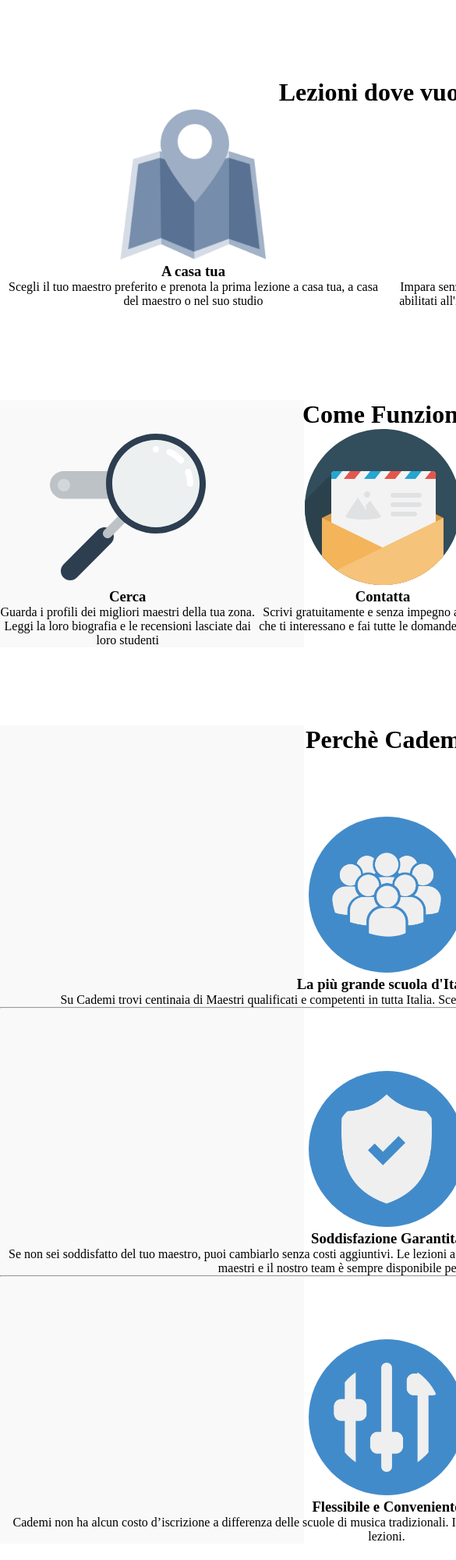
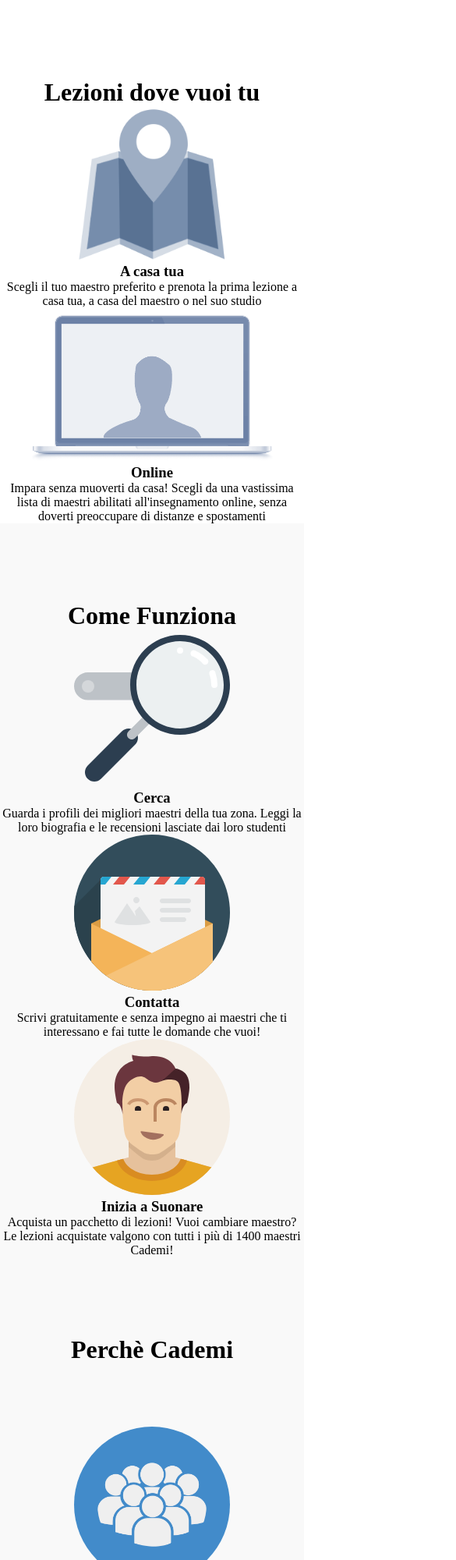
Before and after one commit to marco-de-clara/html-css-resp-wannabe-12bool, a plain HTML site: page index.html in a window 390 px wide. Shown: the top 2000 px of the page at 78% size, 585 px wide, since content can reach past the window. Before the commit the page ends 1979 px from the top, so only its background shows below. Drawn offline with Linux system fonts and the light colour scheme.

Commit message:
Responsive for mobile, tablet and desktop

```diff
--- a/index.html
+++ b/index.html
@@ -3,20 +3,20 @@
   <head>
     <meta charset="utf-8">
     <meta name="viewport" content="width=device-width, initial-scale=1.0">
+    <link rel="stylesheet" href="style.css">
     <link rel="stylesheet" href="12bool.css">
-    <link rel="stylesheet" href="style.css">
     <title>Boolean aCademy</title>
   </head>
   <body>
     <div id="lezioni" class="container">
-      <div class="row">
+      <div class="row col-xs-12">
         <h1>Lezioni dove vuoi tu</h1>
-        <div class="left">
+        <div class="col-xs-12 col-md-6">
           <img src="img/icon/maps.png" alt="">
           <h3>A casa tua</h3>
           Scegli il tuo maestro preferito e prenota la prima lezione a casa tua, a casa del maestro o nel suo studio
         </div>
-        <div class="right">
+        <div class="col-xs-12 col-md-6">
           <img src="img/icon/screen.png" alt="">
           <h3>Online</h3>
           Impara senza muoverti da casa! Scegli da una vastissima lista di maestri abilitati all'insegnamento online, senza doverti preoccupare di distanze e spostamenti
@@ -26,19 +26,19 @@
     </div>
 
     <div id="steps" class="container grey">
-      <div class="row">
+      <div class="row col-xs-12">
         <h1>Come Funziona</h1>
-        <div class="left">
+        <div class="col-xs-12 col-md-6 col-lg-4">
           <img src="img/search.svg" alt="">
           <h3>Cerca</h3>
           Guarda i profili dei migliori maestri della tua zona. Leggi la loro biografia e le recensioni lasciate dai loro studenti
         </div>
-        <div class="central">
+        <div class="col-xs-12 col-md-6 col-lg-4">
           <img src="img/letter.svg" alt="">
           <h3>Contatta</h3>
           Scrivi gratuitamente e senza impegno ai maestri che ti interessano e fai tutte le domande che vuoi!
         </div>
-        <div class="right">
+        <div class="col-xs-12 col-md-6 col-md-offset-3 col-lg-4 col-lg-offset-0">
           <img src="img/male.svg" alt="">
           <h3>Inizia a Suonare</h3>
           Acquista un pacchetto di lezioni! Vuoi cambiare maestro? Le lezioni acquistate valgono con tutti i più di 1400 maestri Cademi!
@@ -48,21 +48,21 @@
     </div>
 
     <div id="why" class="container grey">
-      <div class="row">
+      <div class="row col-xs-12">
         <h1>Perchè Cademi</h1>
-        <div class="first">
+        <div class="first col-xs-12">
           <img src="img/icon/profile.png" alt="">
           <h3>La più grande scuola d'Italia</h3>
           Su Cademi trovi centinaia di Maestri qualificati e competenti in tutta Italia. Scegli quello più adatto a te e contattali senza impegno
           <hr>
         </div>
-        <div class="second">
+        <div class="second col-xs-12">
           <img src="img/icon/secure.png" alt="">
           <h3>Soddisfazione Garantita</h3>
           Se non sei soddisfatto del tuo maestro, puoi cambiarlo senza costi aggiuntivi. Le lezioni acquistate su Cademi possono essere utilizzate con tutti i nostri maestri e il nostro team è sempre disponibile per darti un consiglio!
           <hr>
         </div>
-        <div class="third">
+        <div class="third col-xs-12">
           <img src="img/icon/flex.png" alt="">
           <h3>Flessibile e Conveniente</h3>
           Cademi non ha alcun costo d’iscrizione a differenza delle scuole di musica tradizionali. Inoltre, sei tu a scegliere dove fare lezione e gli orari delle tue lezioni.
```
Also changed, not shown: 12bool.css (+8 -4 lines).
